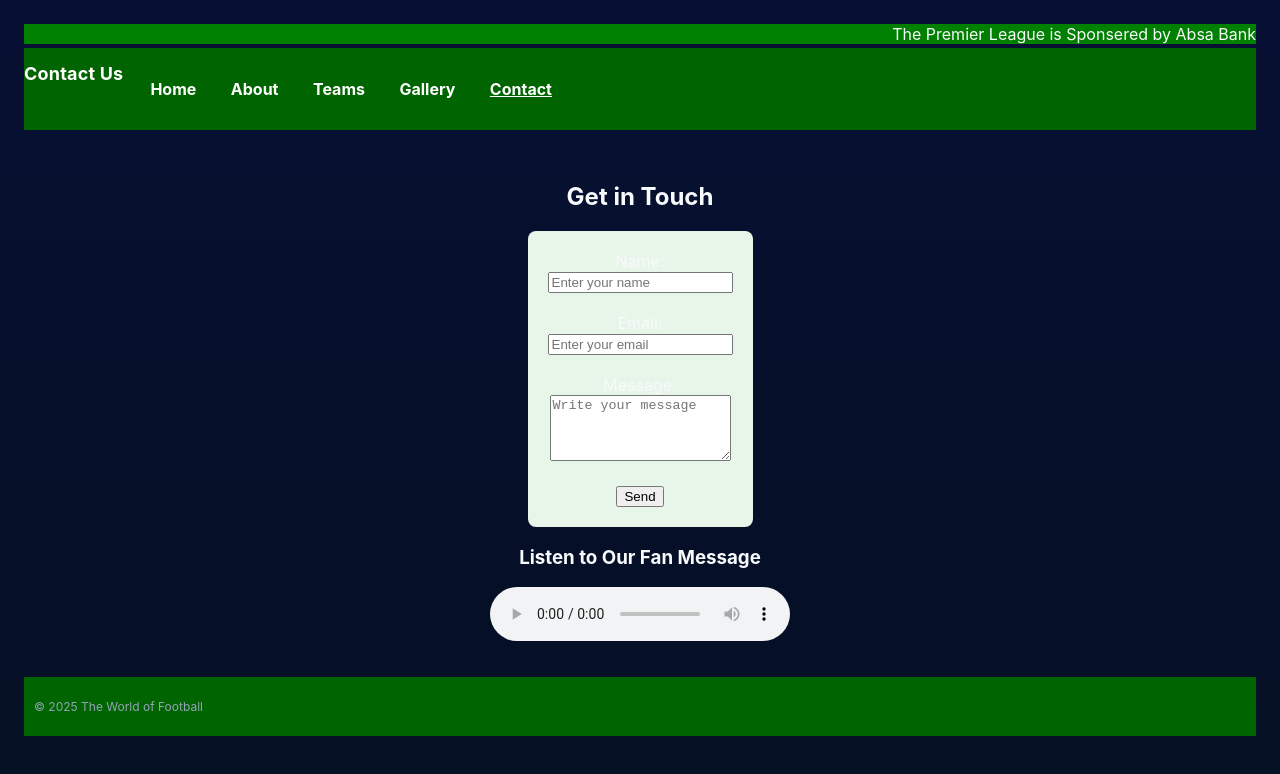
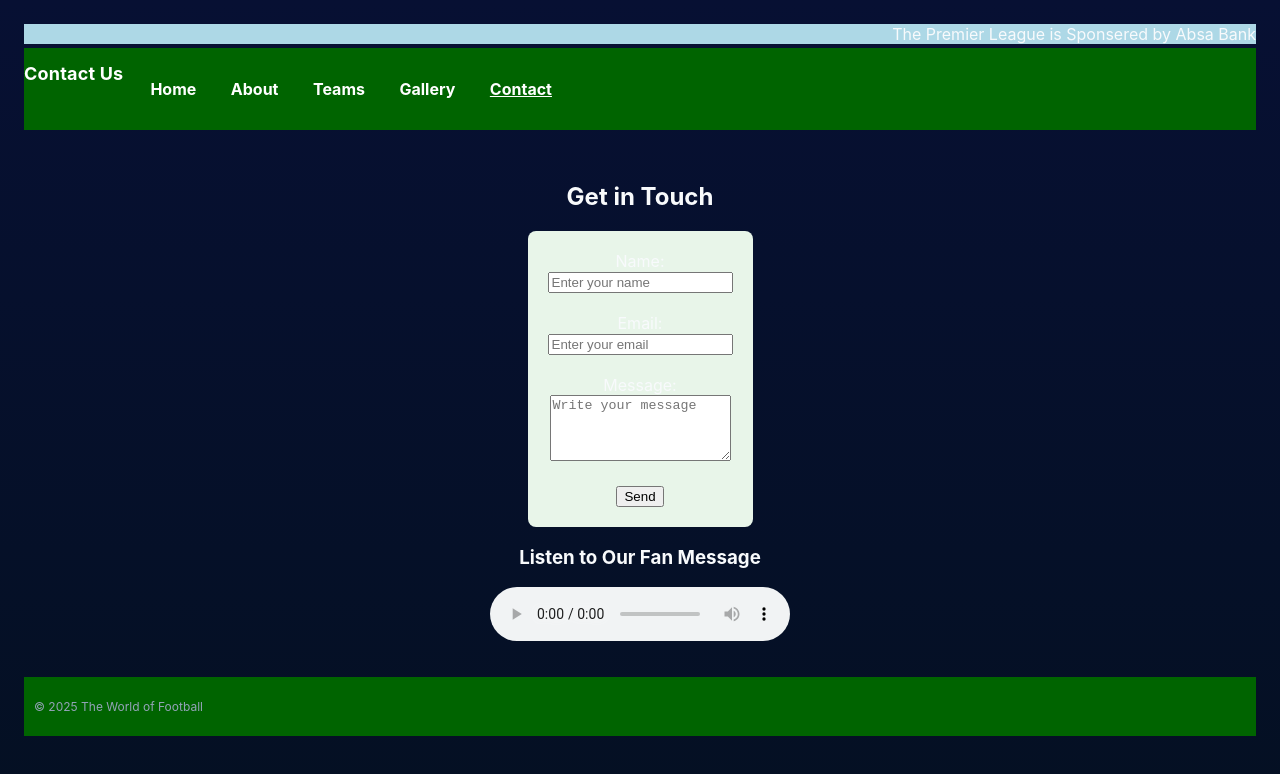
Before and after one commit to paulsilvester7/web1, a plain HTML site: page Assignment2/contact.html in a window 1280 px wide. Drawn offline with Linux system fonts and the light colour scheme.

Commit message:
Change marquee background color to light blue

```diff
--- a/Assignment2/contact.html
+++ b/Assignment2/contact.html
@@ -7,7 +7,7 @@
   <link rel="stylesheet" href="css/style.css">
 </head>
 <body>
-  <marquee behavior="alternate" bgcolor="green">The Premier League is Sponsered by Absa Bank</marquee>
+  <marquee behavior="alternate" bgcolor="lightblue">The Premier League is Sponsered by Absa Bank</marquee>
   <header>
     <h1>Contact Us</h1>
     <nav>
```
